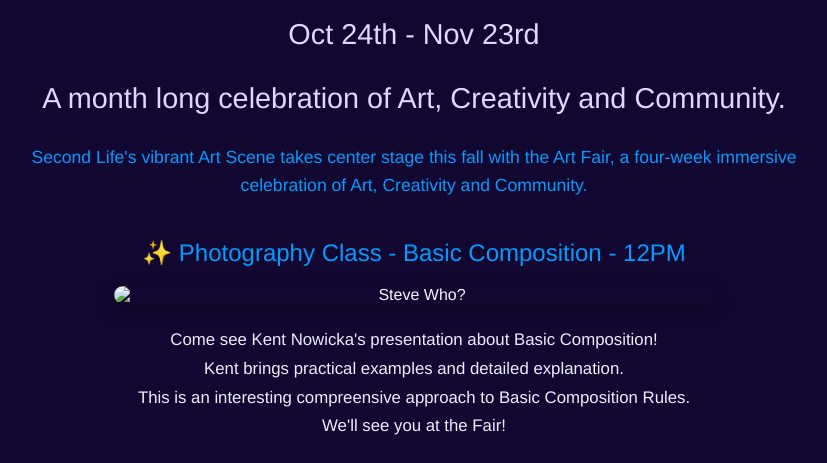
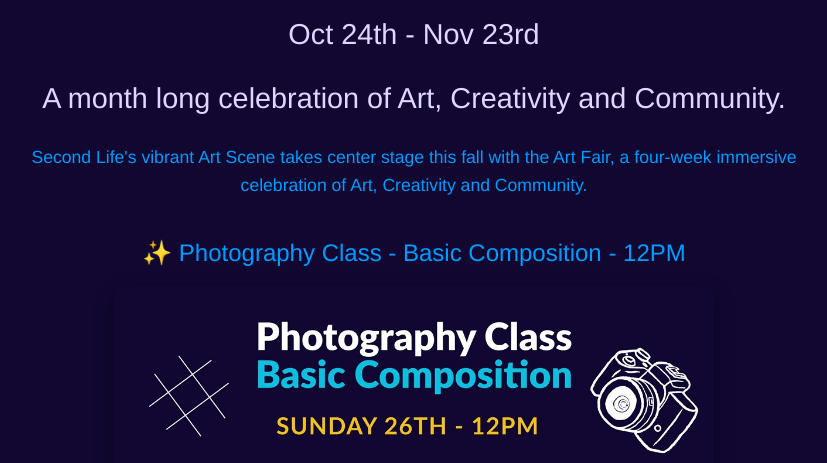
Before and after one commit to cadmarques/art-fair, a plain HTML site: page index.html in a window 1280 px wide. Shown: the part 322-785 px from the top of the page, without its empty margins (226-1053 px from the left). Drawn offline with Linux system fonts and the light colour scheme.

Commit message:
image wrk01

```diff
--- a/index.html
+++ b/index.html
@@ -23,7 +23,7 @@
         <!-- Featured Event -->
     <div class="featured-event">
       <h2>✨ Photography Class - Basic Composition - 12PM</h2>
-      <img src="images/events/wrk01.jpg" alt="Steve Who?">
+      <img src="images/workshops/wrk01.jpg" alt="image">
       <p>
         Come see Kent Nowicka's presentation about Basic Composition!
       </p>
```
